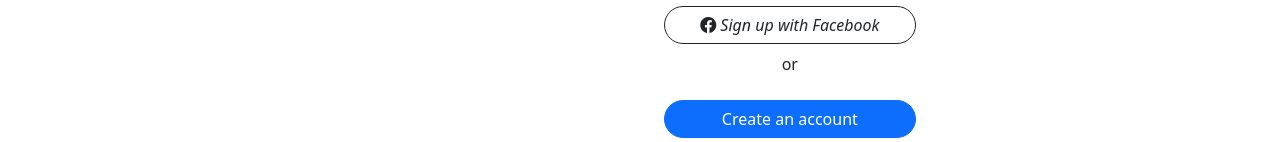
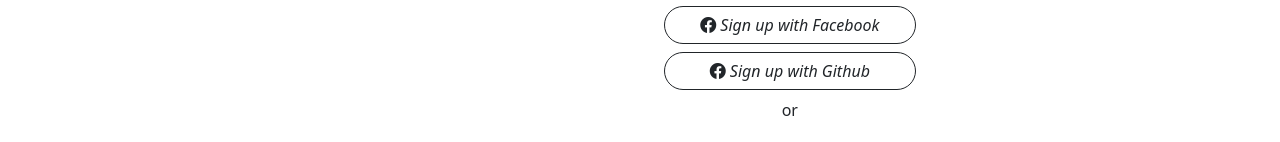
Before and after one commit to mjcoding0702/twitter-clone-v10, a React (Vite) app: page /login in a window 1280 px wide. Shown: the part 462-604 px from the top of the page. Built offline with nearby package versions, Linux system fonts and the light colour scheme; no server answers.

Commit message:
add github button

```diff
--- a/src/pages/AuthPage.jsx
+++ b/src/pages/AuthPage.jsx
@@ -83,6 +83,10 @@
             <i className="bi bi-facebook"> Sign up with Facebook</i>
           </Button>
 
+          <Button className="rounded-pill" variant="outline-dark">
+            <i className="bi bi-facebook"> Sign up with Github</i>
+          </Button>
+
           <p style={{ textAlign: "center"}}>or</p>
 
           <Button className="rounded-pill" onClick={handleShowSignUp}>
```
